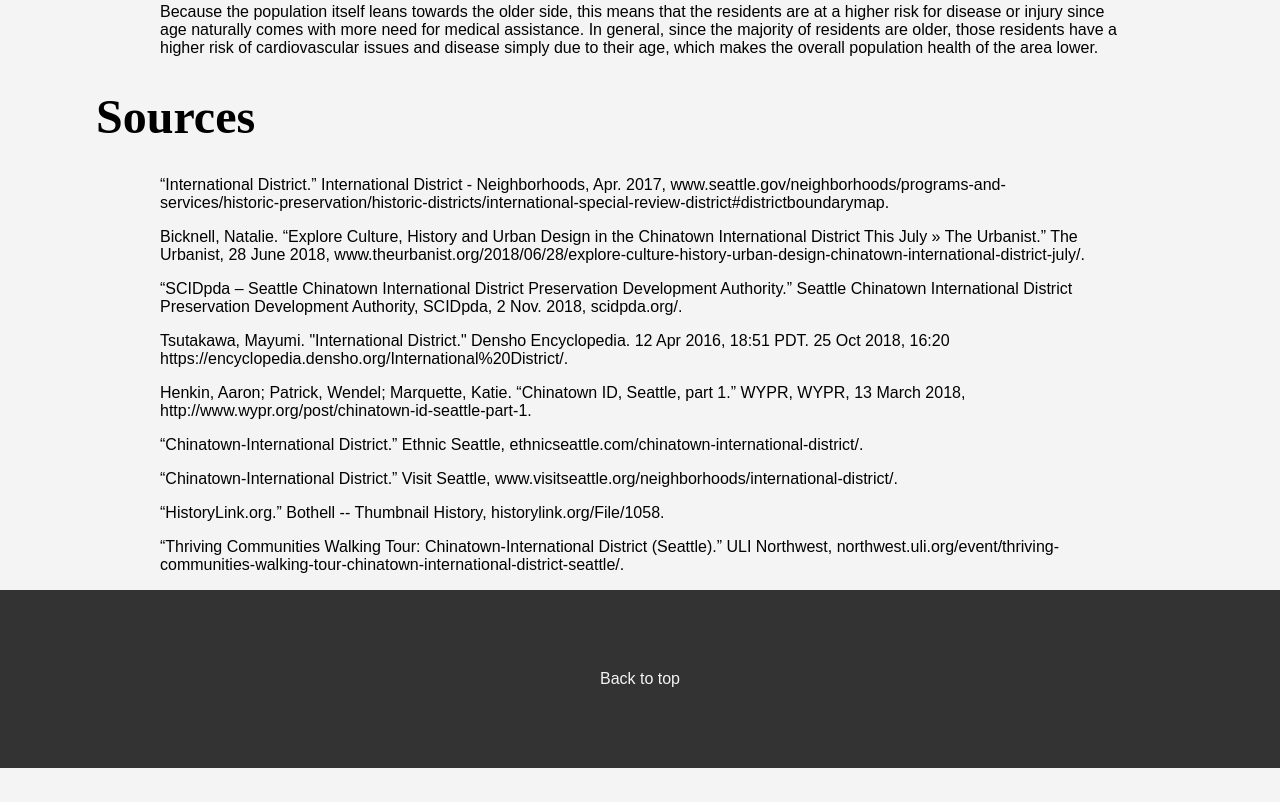
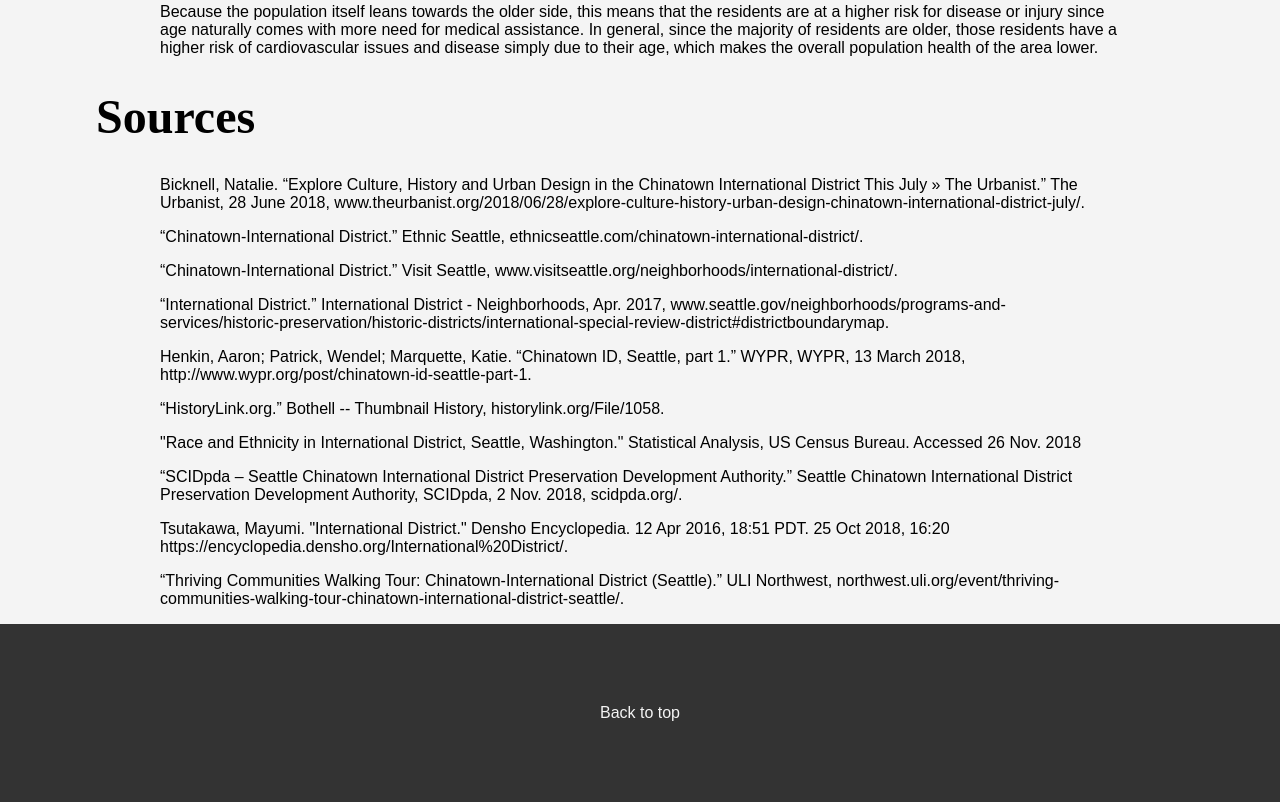
Before and after one commit to rmango/neighborhoodProj, a plain HTML site: page index.html in a window 1280 px wide. Shown: the part 2925-3727 px from the top of the page. Before the commit the page ends 3693 px from the top, so only its background shows below. Drawn offline with Linux system fonts and the light colour scheme; a web font is replaced by a local one.

Commit message:
alphabetizing srcs

```diff
--- a/index.html
+++ b/index.html
@@ -61,14 +61,15 @@
     </div>
     <div id="srcs">
         <h1>Sources</h1>
+        <p>Bicknell, Natalie. “Explore Culture, History and Urban Design in the Chinatown International District This July » The Urbanist.” The Urbanist, 28 June 2018, www.theurbanist.org/2018/06/28/explore-culture-history-urban-design-chinatown-international-district-july/.</p>
+        <p>“Chinatown-International District.” Ethnic Seattle, ethnicseattle.com/chinatown-international-district/.</p>
+        <p>“Chinatown-International District.” Visit Seattle, www.visitseattle.org/neighborhoods/international-district/.</p>
         <p>“International District.” International District - Neighborhoods, Apr. 2017, www.seattle.gov/neighborhoods/programs-and-services/historic-preservation/historic-districts/international-special-review-district#districtboundarymap.</p>
-        <p>Bicknell, Natalie. “Explore Culture, History and Urban Design in the Chinatown International District This July » The Urbanist.” The Urbanist, 28 June 2018, www.theurbanist.org/2018/06/28/explore-culture-history-urban-design-chinatown-international-district-july/.</p>
+        <p>Henkin, Aaron; Patrick, Wendel; Marquette, Katie. “Chinatown ID, Seattle, part 1.” WYPR, WYPR, 13 March 2018, http://www.wypr.org/post/chinatown-id-seattle-part-1. </p>
+        <p>“HistoryLink.org.” Bothell -- Thumbnail History, historylink.org/File/1058.</p>
+        <p>"Race and Ethnicity in International District, Seattle, Washington." Statistical Analysis, US Census Bureau. Accessed 26 Nov. 2018</p>
         <p>“SCIDpda – Seattle Chinatown International District Preservation Development Authority.” Seattle Chinatown International District Preservation Development Authority, SCIDpda, 2 Nov. 2018, scidpda.org/.</p>
         <p>Tsutakawa, Mayumi. "International District." Densho Encyclopedia. 12 Apr 2016, 18:51 PDT. 25 Oct 2018, 16:20 https://encyclopedia.densho.org/International%20District/.</p>
-        <p>Henkin, Aaron; Patrick, Wendel; Marquette, Katie. “Chinatown ID, Seattle, part 1.” WYPR, WYPR, 13 March 2018, http://www.wypr.org/post/chinatown-id-seattle-part-1. </p>
-        <p>“Chinatown-International District.” Ethnic Seattle, ethnicseattle.com/chinatown-international-district/.</p>
-        <p>“Chinatown-International District.” Visit Seattle, www.visitseattle.org/neighborhoods/international-district/.</p>
-        <p>“HistoryLink.org.” Bothell -- Thumbnail History, historylink.org/File/1058.</p>
         <p>“Thriving Communities Walking Tour: Chinatown-International District (Seattle).” ULI Northwest, northwest.uli.org/event/thriving-communities-walking-tour-chinatown-international-district-seattle/.</p>
     </div>
     <footer><a href="#top">Back to top</a></footer>
```
